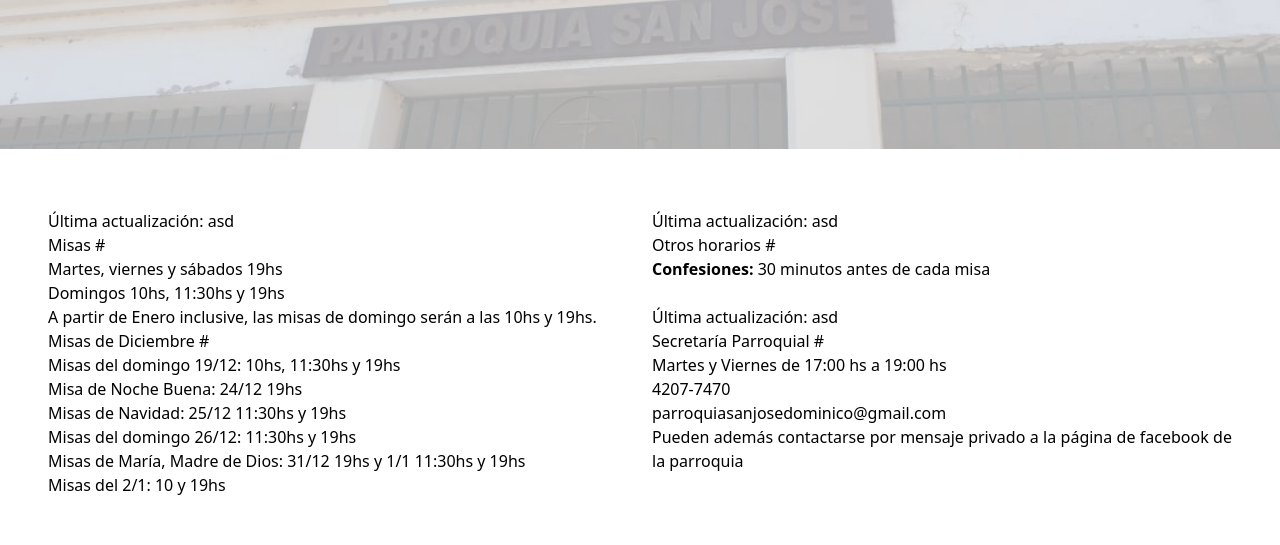
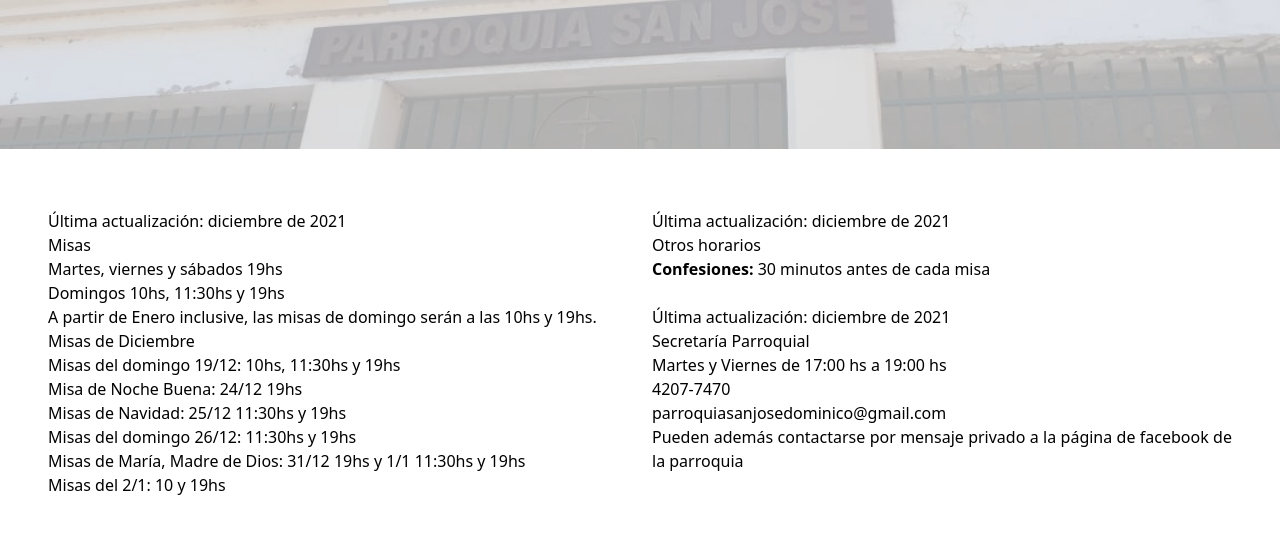
Before and after one commit to jisbruzzi/pagina-parroquia-11ty-v2, an Eleventy site: page index.html in a window 1280 px wide. Shown: the part 255-800 px from the top of the page. Built offline with nearby package versions, Linux system fonts and the light colour scheme; Eleventy itself is replaced by a stand-in of ours; files that its build step writes are made by us from their sources.

Commit message:
Date filter

```diff
--- a/_includes/Sections.html
+++ b/_includes/Sections.html
@@ -4,7 +4,7 @@
       {% for section in collections.sections %}
       <div class="sm:w-1/2 w-full text-justify prose mb-6 sm:px-3">
         <div className="is-italic is-size-7 is-transparent">
-          Última actualización: asd
+          Última actualización: {{ section.date | readableDate }}
         </div>
         <div>{{section.templateContent | safe}}</div>
       </div>
```
Also changed, not shown: .eleventy.js.
